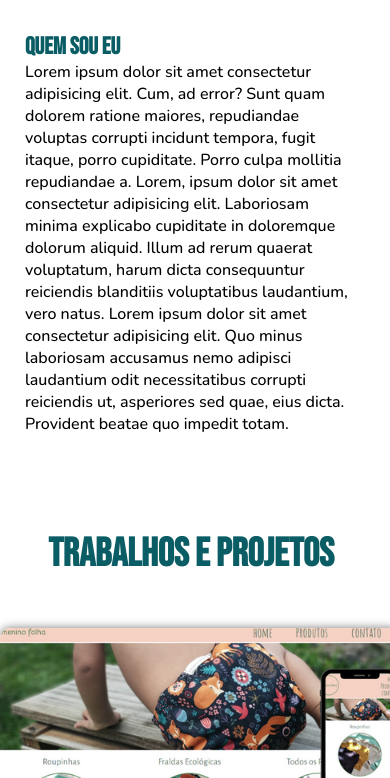
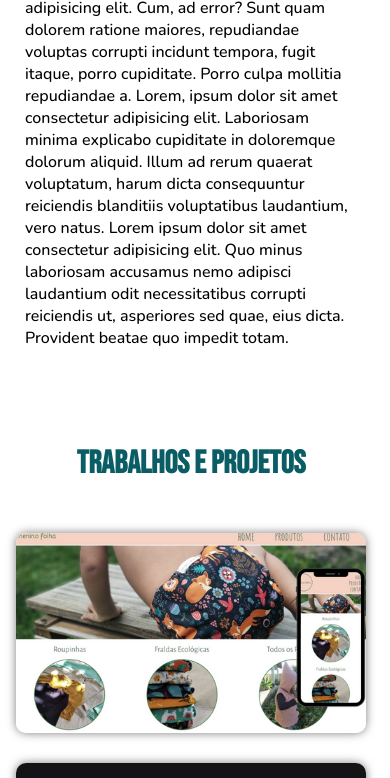
Before and after one commit to Stellazen/StellaPortfolio, a plain HTML site: page index.html in a window 390 px wide. Shown: the part 1058-1836 px from the top of the page. Drawn offline with nearby package versions, Linux system fonts and the light colour scheme.

Commit message:
ajustes mobile

```diff
--- a/mediaquery.css
+++ b/mediaquery.css
@@ -38,16 +38,18 @@
     }
 
     .titulo-nome{
+        font-size: 2.1875rem /*35px*/;
         margin: 10px;
     }
 
     .titulo-dev{
+        font-size: 1.875rem /*30px*/;
         margin: 10px;
         margin-left: 50px;
     }
 
     .titulo-3{
-        font-size: 2.5em;
+        font-size: 2em;
     }
 
     .quem{
@@ -63,7 +65,7 @@
     }
 
     .trabalho-1, .trabalho-2, .trabalho-3, .trabalho-4, .trabalho-5{
-        width: 400px;
-        height: 230px;
+        width: 350px;
+        height: 200px;
     }
 }
```
